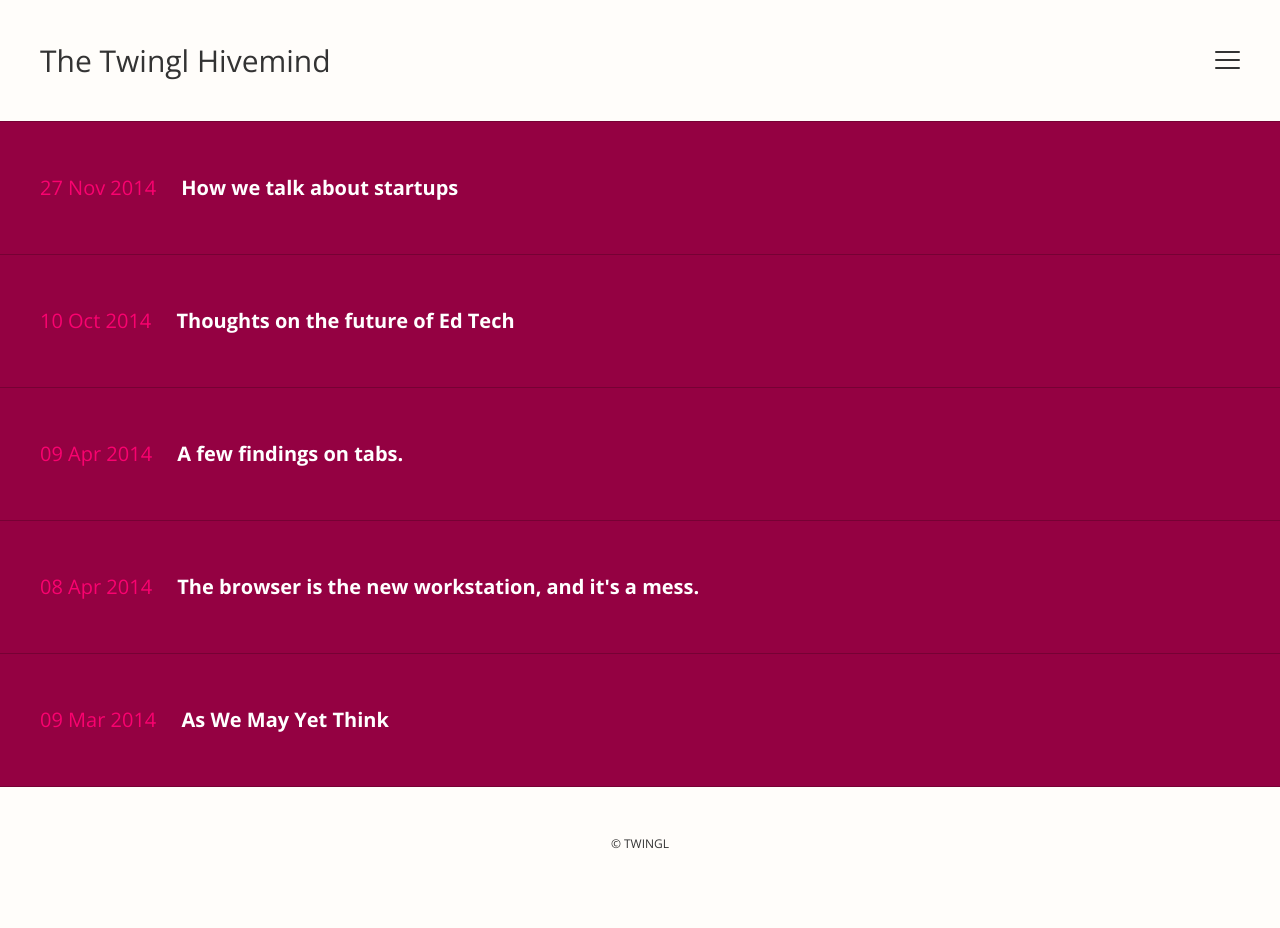
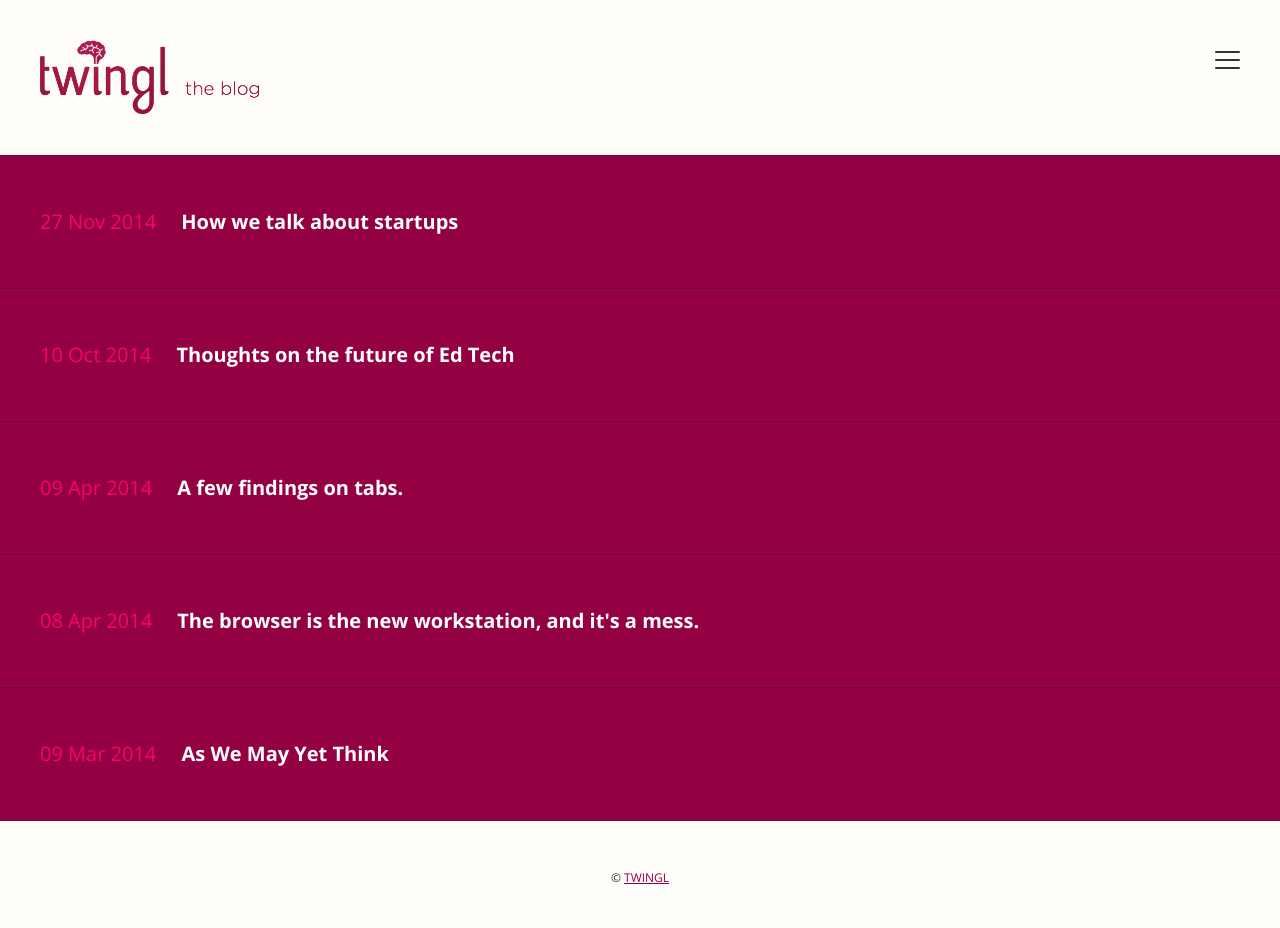
Before and after one commit to twingl/blog, a Jekyll site: the page built from index.html, in a window 1280 px wide. Built offline with Jekyll 4.4.1, drawn with Linux system fonts in a browser that asks for light colours; the list of posts is cut into pages by our own code; before the commit the page ends 900 px from its top, so only the background shows below that.

Commit message:
Brands the shit out of our blog.

```diff
--- a/_config.yml
+++ b/_config.yml
@@ -8,13 +8,15 @@ description: "Twingl is accelerating the evolution of human intelligence."
 author: "Twingl"
 
 url: "http://blog.twin.gl"
+parentsite: "http://twin.gl/"
 
 # A short presentation of yourself. Will show in the sidebar, under your name. Best usage would be between 30 to 50 words.
-author-bio: "<>"
+author-bio: "We’re here to make the world a smarter place. We’re the folks behind <a href='http://trailblazer.io'>Trailblazer</a>, and this is where our thoughts spill out into the public arena. <br /> <br /> Expect to see stuff about startup culture, flow, education, the noosphere and the evolution of ideas."
 
 # Social Accounts (mine, as placeholders)
 
 twitter: LetsTwingl
+twitter2: TrailblazerApp
 
 # Google Analytics (you may want to changes these with yours or even delete :)
 
--- a/_layouts/default.html
+++ b/_layouts/default.html
@@ -13,6 +13,7 @@
       <link href="//fonts.googleapis.com/css?family=Open+Sans:400italic,400,300,700|Lora:400,700,400italic" rel="stylesheet" type="text/css">
       <link rel="stylesheet" type="text/css" href="{{ site.baseurl| split: '/' | join:'/' }}/css/main.css" />
       <link href="atom.xml" type="application/atom+xml" rel="alternate" title="Site ATOM Feed">
+      <link rel="icon" type="image/png" href="assets/img/favicon.png">
   </head>
 
   <body>
@@ -21,18 +22,24 @@
     <![endif]-->
 
     <div class="off-canvas">
-      <figure class="avatar">
+<!--       <figure class="avatar">
         <img src="{{ site.baseurl }}/assets/img/avatar.jpg" alt="Picture" title="{{ site.author }}.">
-      </figure>
+      </figure> -->
       <div class="bio">
-          <h1>Hi, we're {{ site.author }}.</h1>
+          <h1>Hi, we’re <a href="{{site.parentsite}}">{{ site.author }}</a>.</h1>
           <p>{{ site.author-bio }}</p>
       </div>
       <nav>
-        <h6>Follow me on</h6>
+        <h6>What we make</h6>
+          <a class="tb-logo" href="http://trailblazer.io/"><img src="assets/img/tb-logo.png" width="100%" /></a>
+          <p><a href="http://trailblazer.io/">Trailblazer</a> banishes your browser tabs. It is an extension for Google Chrome, which maps out your journey across the web so you never get lost.</p>
+        <h6>Elsewhere on the web</h6>
         <ul>
           {% if site.twitter %}
-          <li><a target="_blank" href="http://twitter.com/{{ site.twitter }}">Twitter</a></li>
+          <li><a target="_blank" href="http://twitter.com/{{ site.twitter }}">@LetsTwingl</a></li>
+          {% endif %}
+          {% if site.twitter2 %}
+          <li><a target="_blank" href="http://twitter.com/{{ site.twitter2 }}">@TrailblazerApp</a></li>
           {% endif %}
           {% if site.github %}
           <li><a target="_blank" href="{{ site.github }}">Github</a></li>
@@ -62,7 +69,7 @@
       </main>
 
       <footer>
-        <small>&copy; {{ site.author }}</small>
+        <small>&copy; <a href="{{ site.parentsite }}">{{ site.author }}</a></small>
       </footer>
 
     </div>
--- a/_scss/partials/_header.scss
+++ b/_scss/partials/_header.scss
@@ -8,16 +8,20 @@ header {
 
   h1.title {
     @extend h3;
-    display: inline-block;
+    // display: inline-block;
     margin: 0;
     padding: 0;
     font-weight: normal;
     a {
+      display: block;
       color: $text-color;
       text-decoration: none;
-      &:hover {
-        color: $link-color;
-      }
+      text-indent: -999px;
+      overflow: hidden;
+      background-image: url('../assets/img/twingl-blog-logo.png');
+      width: 220px;
+      height: 75px;
+      background-size: 100% 100%;
     }
   } // end h1.title
 
@@ -156,18 +160,27 @@ header {
     }
   } // end .avatar
 
+  p {
+    font-size: 90%;
+    color: lighten($text-color, 30%);
+    margin-bottom: 0;
+  }
 
+  .tb-logo {
+    margin-top: $spacing-m;
+    margin-bottom: $spacing-s;
+    display: block;
+    margin-left: auto;
+    margin-right: auto;
+    max-width: 240px;
+  }
   .bio {
     display: block;
     h1 {
       @extend h3;
       margin: 0;
     }
-    p {
-      font-size: 90%;
-      color: lighten($text-color, 30%);
-      margin-bottom: 0;
-    }
+
   }
 
 
```
Also changed, not shown: assets/img/favicon.png (added), assets/img/tb-logo.png (added), assets/img/twingl-blog-logo.png (added).
